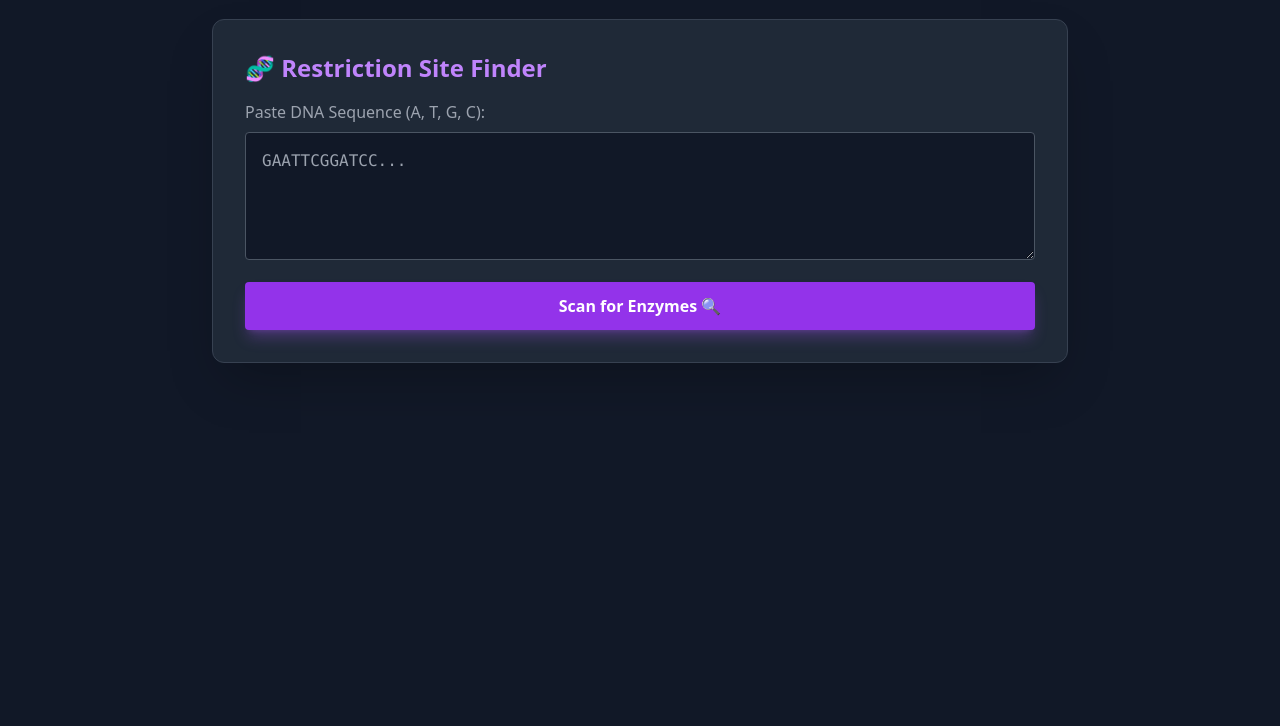
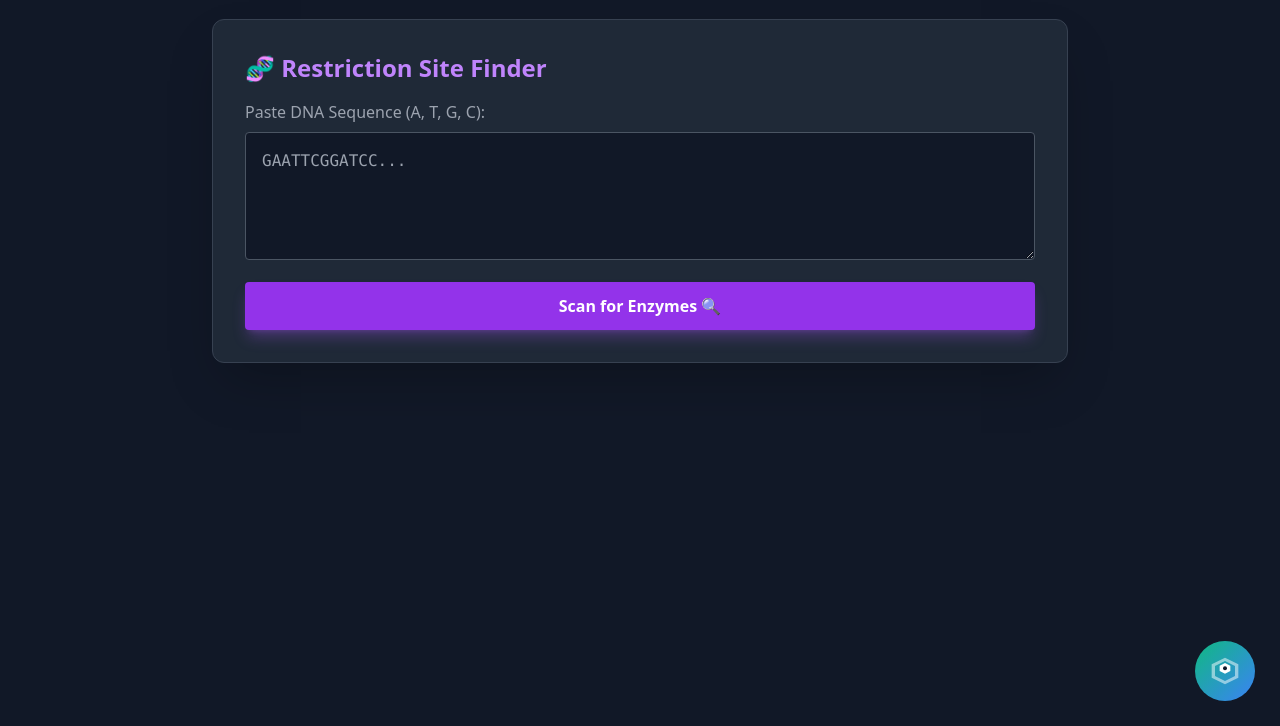
Before and after one commit to Rohith-AM/Bio-Nexus, a plain HTML site: page tools/restriction.html in a window 1280 px wide. Shown: the part 74-800 px from the top of the page. Drawn offline with nearby package versions, Linux system fonts and the light colour scheme.

Commit message:
AI update and others

```diff
--- /dev/null
+++ b/js/nexus-widget.js
@@ -0,0 +1,207 @@
+document.addEventListener("DOMContentLoaded", function() {
+    // 1. Inject CSS for the Floating Widget
+    const style = document.createElement('style');
+    style.innerHTML = `
+        /* Floating Button */
+        #nexus-fab {
+            position: fixed;
+            bottom: 25px;
+            right: 25px;
+            width: 60px;
+            height: 60px;
+            background: linear-gradient(135deg, #10b981, #3b82f6);
+            border-radius: 50%;
+            box-shadow: 0 10px 25px rgba(16, 185, 129, 0.4);
+            cursor: pointer;
+            display: flex;
+            align-items: center;
+            justify-content: center;
+            z-index: 9999;
+            transition: transform 0.3s cubic-bezier(0.175, 0.885, 0.32, 1.275);
+            animation: pulse-glow 3s infinite;
+        }
+        #nexus-fab:hover { transform: scale(1.1) rotate(5deg); }
+
+        @keyframes pulse-glow {
+            0% { box-shadow: 0 0 0 0 rgba(16, 185, 129, 0.7); }
+            70% { box-shadow: 0 0 0 15px rgba(16, 185, 129, 0); }
+            100% { box-shadow: 0 0 0 0 rgba(16, 185, 129, 0); }
+        }
+
+        /* The SVG Icon */
+        .nexus-icon { width: 32px; height: 32px; fill: white; }
+
+        /* Chat Window (Hidden by default) */
+        #nexus-chat-window {
+            position: fixed;
+            bottom: 100px;
+            right: 25px;
+            width: 350px;
+            height: 500px;
+            background: #0f172a; /* Dark Blue Slate */
+            border: 1px solid #334155;
+            border-radius: 20px;
+            box-shadow: 0 20px 50px rgba(0,0,0,0.5);
+            display: flex;
+            flex-direction: column;
+            z-index: 9998;
+            opacity: 0;
+            pointer-events: none;
+            transform: translateY(20px) scale(0.95);
+            transition: all 0.3s ease;
+            font-family: 'Space Grotesk', sans-serif;
+            overflow: hidden;
+        }
+
+        #nexus-chat-window.active {
+            opacity: 1;
+            pointer-events: auto;
+            transform: translateY(0) scale(1);
+        }
+
+        /* Header */
+        .chat-header {
+            background: linear-gradient(to right, #1e293b, #0f172a);
+            padding: 15px;
+            border-bottom: 1px solid #334155;
+            display: flex;
+            justify-content: space-between;
+            align-items: center;
+        }
+
+        /* Messages Area */
+        .chat-body {
+            flex-grow: 1;
+            padding: 15px;
+            overflow-y: auto;
+            display: flex;
+            flex-direction: column;
+            gap: 12px;
+            scrollbar-width: thin;
+            scrollbar-color: #334155 #0f172a;
+        }
+
+        /* Input Area */
+        .chat-footer {
+            padding: 15px;
+            background: #1e293b;
+            border-top: 1px solid #334155;
+            display: flex;
+            gap: 10px;
+        }
+
+        #nexus-input {
+            flex-grow: 1;
+            background: #0f172a;
+            border: 1px solid #334155;
+            color: white;
+            padding: 10px 15px;
+            border-radius: 99px;
+            outline: none;
+            font-size: 14px;
+        }
+        #nexus-input:focus { border-color: #10b981; }
+
+        /* Bubbles */
+        .msg { max-width: 85%; padding: 10px 15px; font-size: 14px; line-height: 1.5; }
+        .msg.user { align-self: flex-end; background: #3b82f6; color: white; border-radius: 15px 15px 2px 15px; }
+        .msg.ai { align-self: flex-start; background: #334155; color: #e2e8f0; border-radius: 15px 15px 15px 2px; border: 1px solid #475569; }
+
+        /* Markdown Bold */
+        .msg b { color: #34d399; font-weight: 700; }
+    `;
+    document.head.appendChild(style);
+
+    // 2. Inject HTML Structure
+    const widgetHTML = `
+        <div id="nexus-fab" onclick="toggleChat()">
+            <svg class="nexus-icon" viewBox="0 0 24 24" xmlns="http://www.w3.org/2000/svg">
+                <path d="M12 2L2 7V17L12 22L22 17V7L12 2ZM12 4.5L19.5 8.25V15.75L12 19.5L4.5 15.75V8.25L12 4.5Z" opacity="0.5"/>
+                <path d="M12 6L16 8V12L12 14L8 12V8L12 6Z" fill="white"/>
+                <circle cx="12" cy="10" r="1.5" fill="#0f172a"/>
+            </svg>
+        </div>
+
+        <div id="nexus-chat-window">
+            <div class="chat-header">
+                <div style="display:flex; align-items:center; gap:10px;">
+                    <span style="font-size:20px;">🧬</span>
+                    <div>
+                        <h3 style="margin:0; font-size:16px; color:white; font-weight:bold;">Dr. Nexus</h3>
+                        <span style="font-size:10px; color:#10b981;">● Online</span>
+                    </div>
+                </div>
+                <button onclick="toggleChat()" style="background:none; border:none; color:#94a3b8; cursor:pointer; font-size:20px;">×</button>
+            </div>
+
+            <div class="chat-body" id="chat-body">
+                <div class="msg ai">Hello Commander! I am Dr. Nexus. How can I assist with your research today?</div>
+            </div>
+
+            <div class="chat-footer">
+                <input type="text" id="nexus-input" placeholder="Ask anything..." onkeypress="handleEnter(event)">
+                <button onclick="sendNexusMessage()" style="background:#10b981; border:none; width:40px; height:40px; border-radius:50%; color:white; cursor:pointer;">➤</button>
+            </div>
+        </div>
+    `;
+
+    // Append to Body
+    const div = document.createElement('div');
+    div.innerHTML = widgetHTML;
+    document.body.appendChild(div);
+});
+
+// 3. Logic Functions
+function toggleChat() {
+    const win = document.getElementById('nexus-chat-window');
+    win.classList.toggle('active');
+    if(win.classList.contains('active')) {
+        document.getElementById('nexus-input').focus();
+    }
+}
+
+function handleEnter(e) {
+    if (e.key === 'Enter') sendNexusMessage();
+}
+
+async function sendNexusMessage() {
+    const input = document.getElementById('nexus-input');
+    const body = document.getElementById('chat-body');
+    const text = input.value.trim();
+
+    if (!text) return;
+
+    // Add User Message
+    body.innerHTML += `<div class="msg user">${text}</div>`;
+    input.value = '';
+    body.scrollTop = body.scrollHeight;
+
+    // Add Loading
+    const loadingId = 'loading-' + Date.now();
+    body.innerHTML += `<div class="msg ai" id="${loadingId}">Thinking...</div>`;
+    body.scrollTop = body.scrollHeight;
+
+    try {
+        // CALL BACKEND API
+        const response = await fetch('/api/chat', {
+            method: 'POST',
+            headers: { 'Content-Type': 'application/json' },
+            body: JSON.stringify({ message: text })
+        });
+        const data = await response.json();
+
+        document.getElementById(loadingId).remove();
+
+        if (data.reply) {
+            // Simple formatter for bold text
+            const formatted = data.reply.replace(/\*\*(.*?)\*\*/g, '<b>$1</b>');
+            body.innerHTML += `<div class="msg ai">${formatted}</div>`;
+        } else {
+            body.innerHTML += `<div class="msg ai" style="color:#f87171;">Error connecting to neural core.</div>`;
+        }
+    } catch (err) {
+        document.getElementById(loadingId).remove();
+        body.innerHTML += `<div class="msg ai" style="color:#f87171;">System Error.</div>`;
+    }
+    body.scrollTop = body.scrollHeight;
+}
--- a/tools/restriction.html
+++ b/tools/restriction.html
@@ -84,5 +84,6 @@
             }
         }
     </script>
+    <script src="/js/nexus-widget.js"></script>
 </body>
 </html>
```
Also changed, not shown: API/ai-assistant.html (added, +135 -0 lines), API/chat.js (added, +49 -0 lines), index.html (+1 -0 lines), tools/dna-converter.html (+1 -0 lines), tools/mol-viewer.html (+1 -0 lines).
